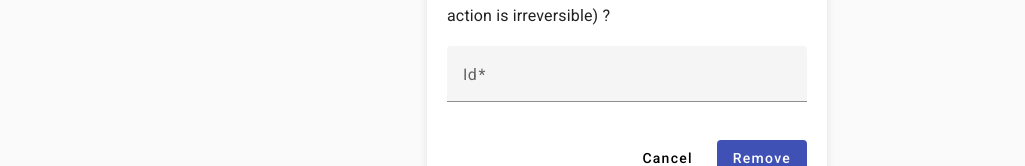
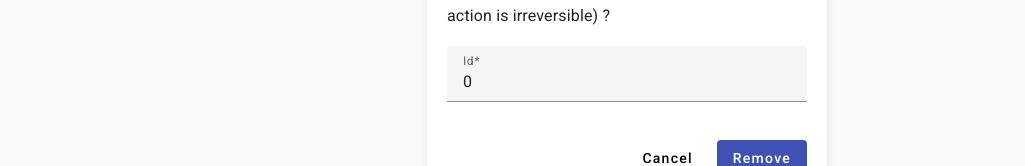
Before and after one commit to upc-pre-202402-si732-wx72-punteros/cartunn-frontend, an Angular app: page /staff/remove-item in a window 1280 px wide. Shown: the part 429-595 px from the top of the page, without its empty margins (13-1038 px from the left). Built offline with nearby package versions, Linux system fonts and the light colour scheme.

Commit message:
feat: connect backend with remove product component

```diff
--- a/src/app/products/components/interaction-crud/remove/remove.component.html
+++ b/src/app/products/components/interaction-crud/remove/remove.component.html
@@ -1,11 +1,11 @@
 <div class="container">
   <mat-card class="notification-card">
-    <form class="notification-form" #notificationForm="ngForm" (ngSubmit)="submitNotification(notificationForm)">
+    <form class="notification-form" #notificationForm="ngForm" (ngSubmit)="submitNotification(notificationForm);notificationForm.resetForm()">
       <h1 style="font-weight: bold;">Remove item by Id</h1>
       <h3 style="font-weight: normal;">Are you sure you want to delete this item(this action is irreversible) ?</h3>
       <mat-form-field class="example-full-width">
         <mat-label>Id</mat-label>
-        <input matInput placeholder="Enter Id" name="orderID" ngModel required>
+        <input matInput placeholder="Enter Id" name="id" [(ngModel)]="id" required>
       </mat-form-field>
       <div class="button-group">
         <button mat-flat-button class="cancel-button">Cancel</button>
--- a/src/app/products/components/interaction-crud/remove/remove.component.ts
+++ b/src/app/products/components/interaction-crud/remove/remove.component.ts
@@ -15,7 +15,7 @@ export class RemoveComponent {
     if (form.valid) {
       this.productsService.deleteProduct(this.id).subscribe(() => {
         console.log('Product removed successfully');
-        form.reset();
+        form.resetForm();
       });
     }
   }
```
